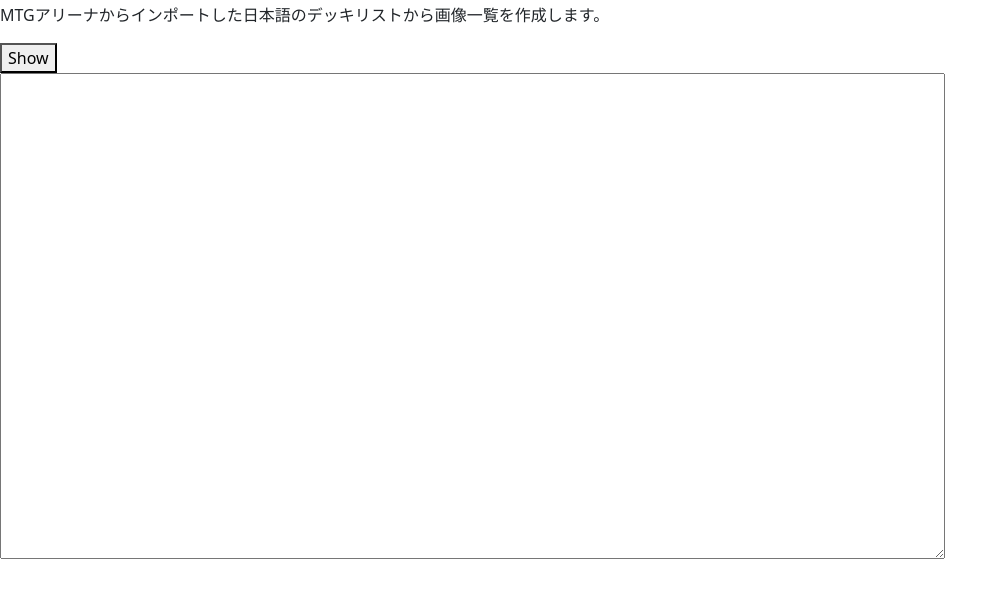
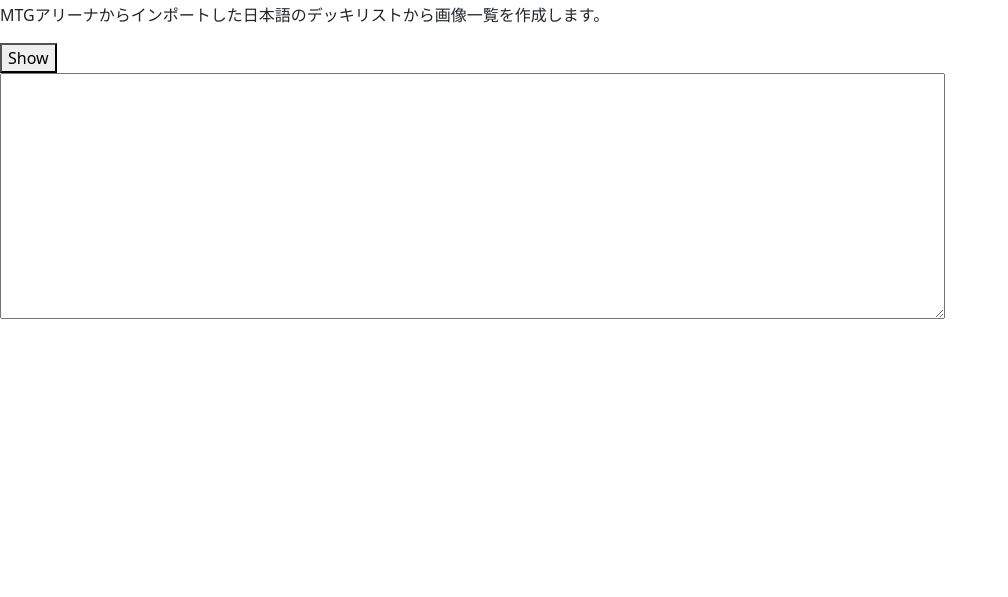
Before and after one commit to hayashiTK/mtgacardviewer, a plain HTML site: page index.html in a window 1280 px wide. Shown: the part 53-650 px from the top of the page, without its empty margins (0-1008 px from the left). Drawn offline with nearby package versions, Linux system fonts and the light colour scheme.

Commit message:
テキストエリアのサイズを縮小
うすうす気づいてたけど相対指定はできないっぽい

```diff
--- a/index.html
+++ b/index.html
@@ -61,7 +61,7 @@
 
     <br>
 
-    <textarea id='cardlist' cols='100%' rows='20'>
+    <textarea id='cardlist' cols='100' rows='10'>
 </textarea>
 
     <!--テスト用テキスト
```
